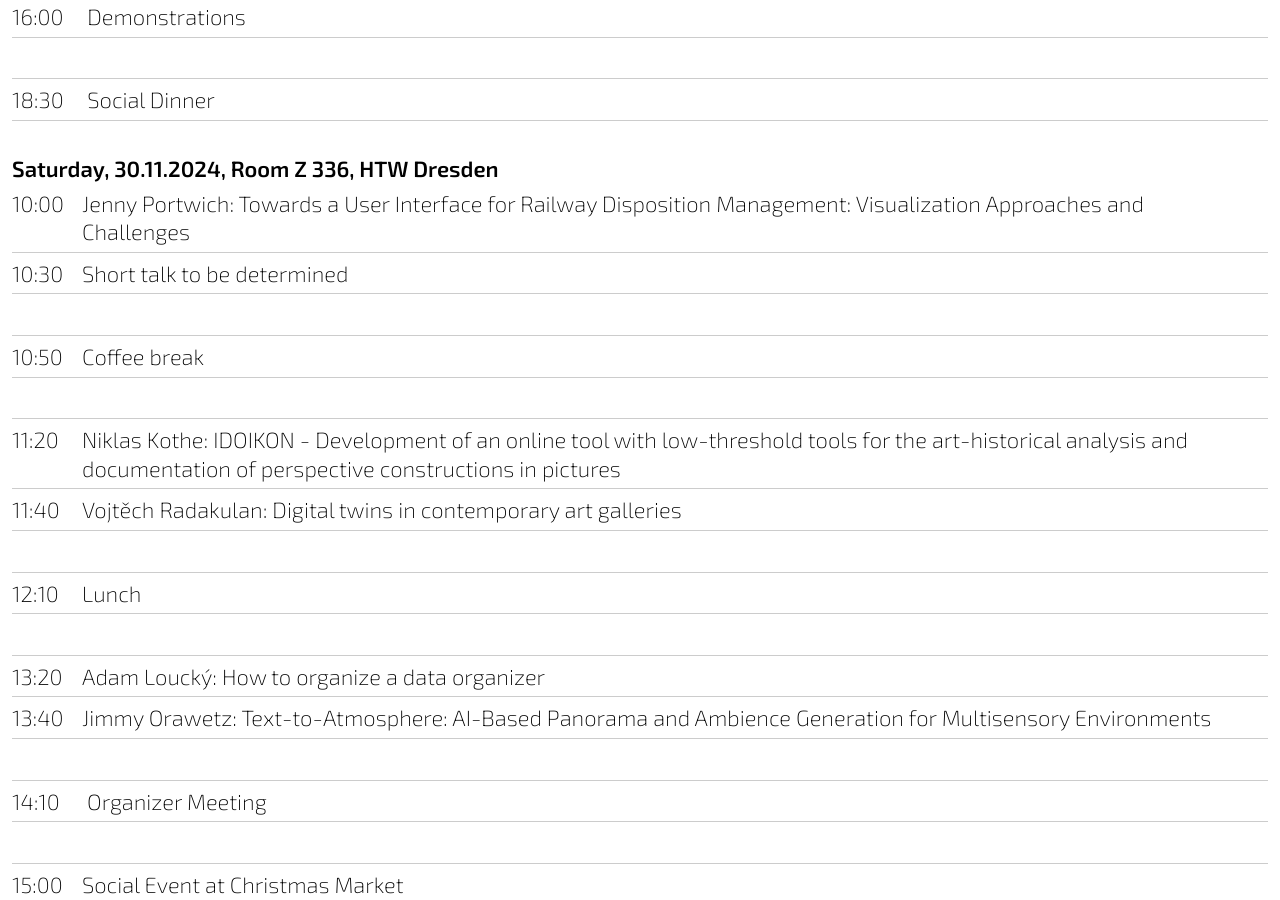
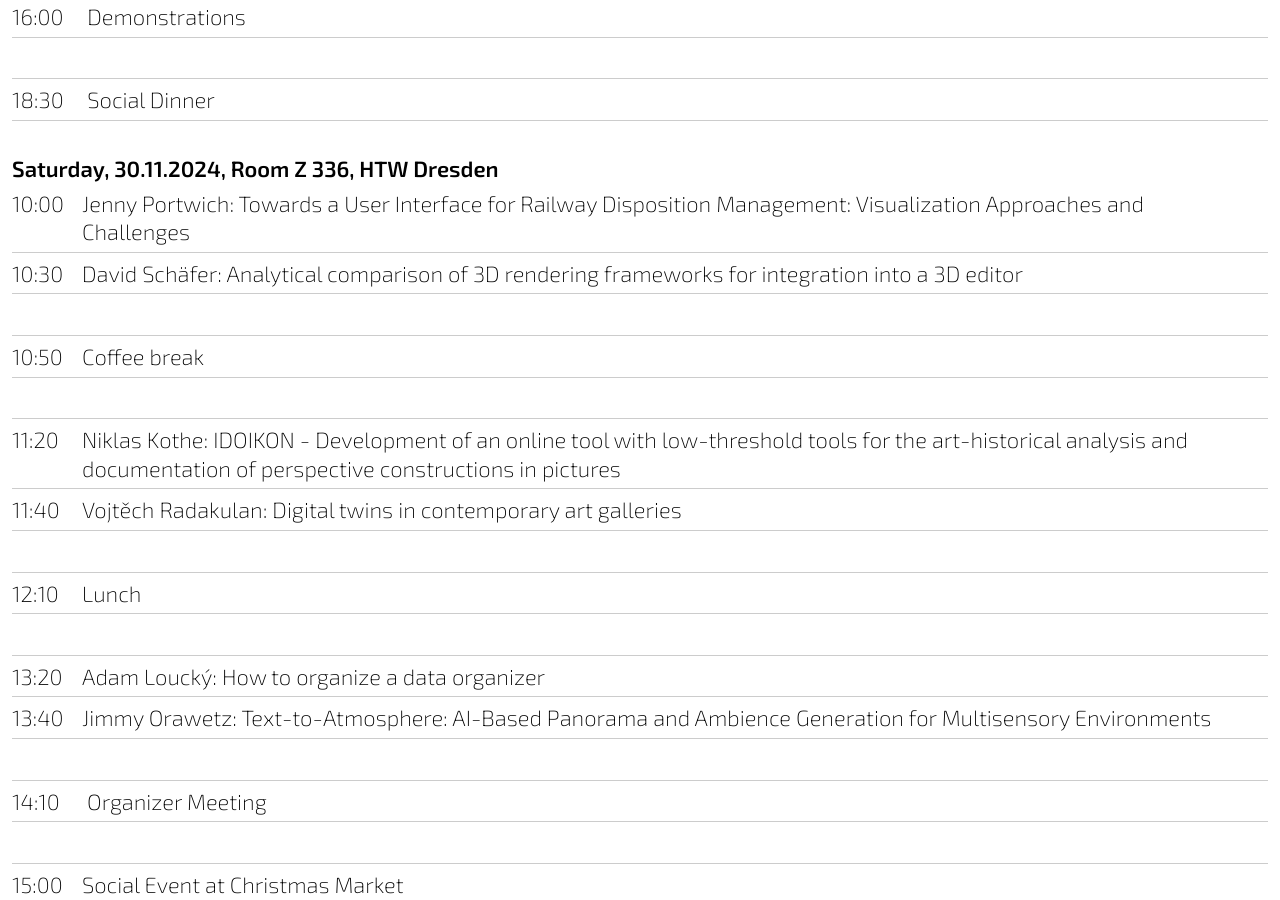
Before and after one commit to workshop-user-interfaces/workshop-user-interfaces.github.io, a Jekyll site: the page built from _editions/2024.markdown, in a window 1280 px wide and 900 px high, scrolled down 3728 px. Built offline with Jekyll 4.4.1, drawn with Linux system fonts in a browser that asks for light colours.

Commit message:
update program 2024

```diff
--- a/_editions/2024.markdown
+++ b/_editions/2024.markdown
@@ -84,7 +84,7 @@ Miroslav Macik, Czech Technical University Prague
 ### Saturday, 30.11.2024, Room Z 336, HTW Dresden
 
 | 10:00 | Jenny Portwich: Towards a User Interface for Railway Disposition Management: Visualization Approaches and Challenges |
-| 10:30 | *Short talk to be determined* |
+| 10:30 | David Schäfer: Analytical comparison of 3D rendering frameworks for integration into a 3D editor |
 |   |   |
 | 10:50 | Coffee break |
 |   |   |
```
